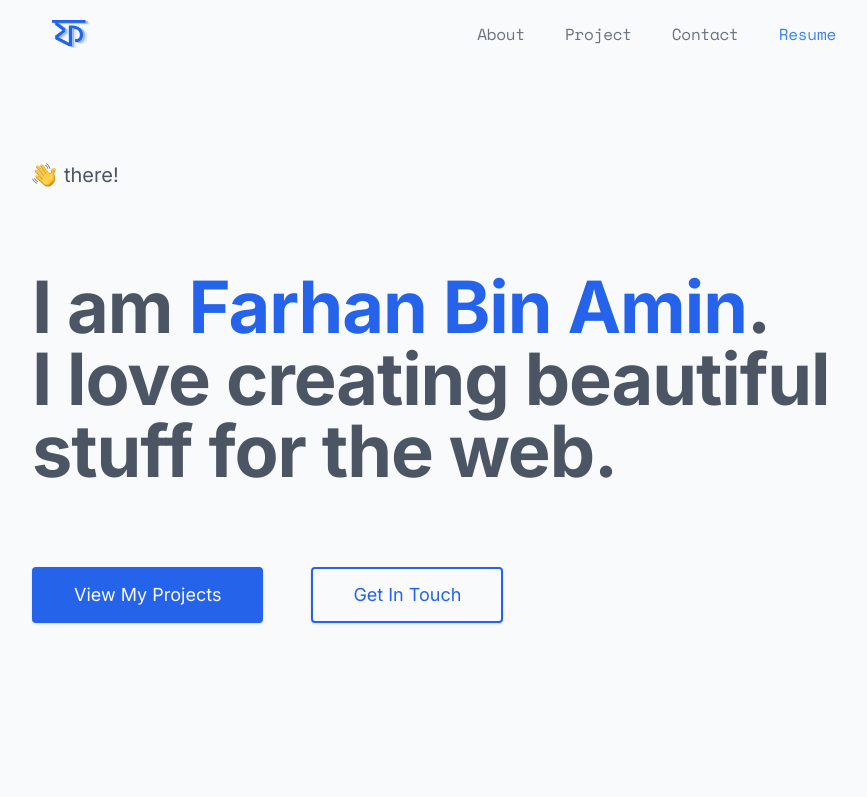
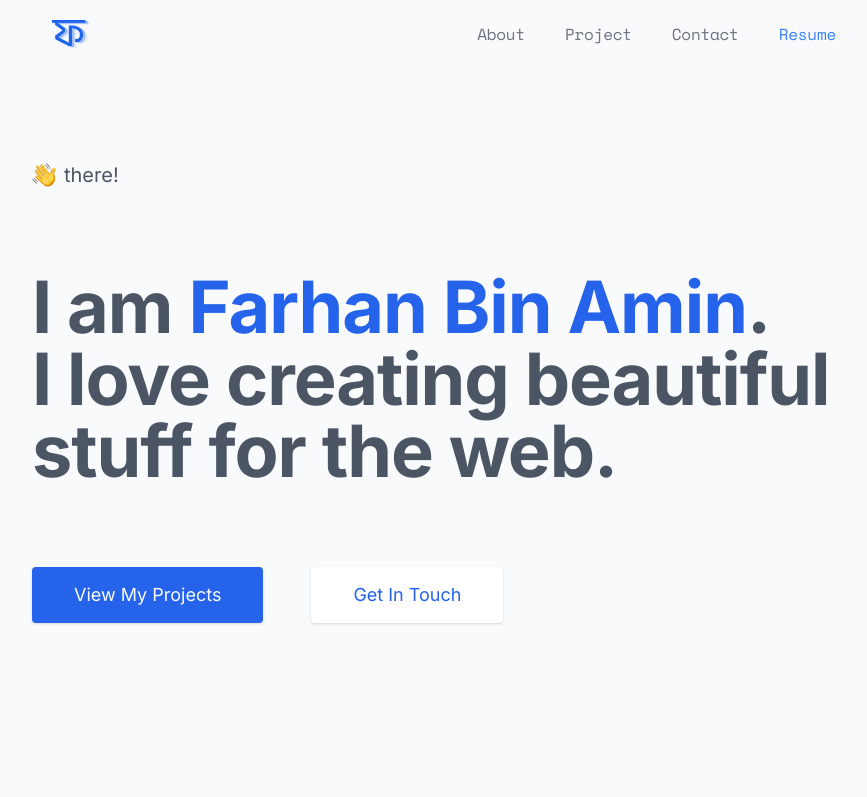
Before and after one commit to farhan2077/farhan2077.github.io, a React (Create React App) app: page / in a window 1280 px wide. Shown: the top 797 px of the page, without its empty margins (176-1043 px from the left). Built offline with nearby package versions, Linux system fonts and the light colour scheme.

Commit message:
refactor: introduction section button UI

```diff
--- a/src/index.css
+++ b/src/index.css
@@ -78,9 +78,9 @@ body {
 }
 
 .btn-blue {
-  @apply bg-blue-600 text-gray-50 border-2 border-blue-600 hover:bg-blue-700 hover:border-blue-700 transition transform ease-in-out duration-200 hover:-translate-y-0.5;
+  @apply bg-blue-600 text-gray-50 border-2 border-blue-600 hover:bg-blue-500 hover:border-blue-500 transition transform ease-in-out duration-200 hover:-translate-y-0.5;
 }
 
 .btn-gray {
-  @apply border-2 border-blue-600 text-blue-600 hover:border-blue-700 hover:text-blue-700 transition transform ease-in-out duration-200 hover:-translate-y-0.5;
+  @apply border-2 border-white bg-white text-blue-600 hover:text-blue-700 transition transform ease-in-out duration-200 hover:-translate-y-0.5;
 }
```
